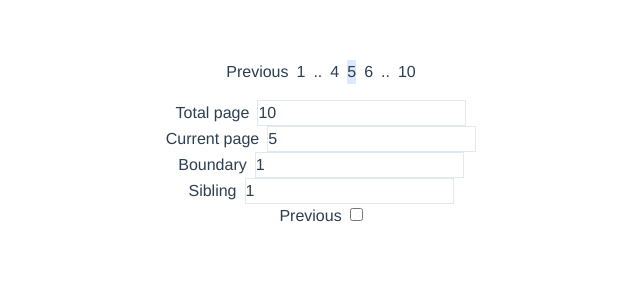
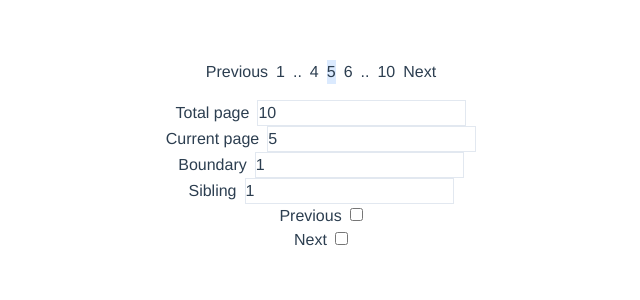
Before and after one commit to khoufstudio/vue-simple-pagination, a Vue app: page / in a window 1280 px wide. Shown: the top 300 px of the page, without its empty margins (319-959 px from the left). Built offline with nearby package versions, Linux system fonts and the light colour scheme.

Commit message:
add  button next

```diff
--- a/src/components/SimplePagination.vue
+++ b/src/components/SimplePagination.vue
@@ -6,6 +6,7 @@ const currentPage = ref<number>(5)
 const boundary = ref<number>(1)
 const sibling = ref<number>(1)
 const disablePrevious = ref<boolean>(true)
+const disableNext = ref<boolean>(true)
 
 const pagination = ref<Array<number>>([1,2])
 
@@ -46,7 +47,19 @@ function togglePrevious() {
 }
 
 function previousHandle() {
-  currentPage.value = currentPage.value - 1
+  if (currentPage.value > 0) {
+    currentPage.value = currentPage.value - 1
+  }
+}
+
+function toggleNext() {
+  disableNext.value = !disableNext.value
+}
+
+function nextHandle() {
+  if (currentPage.value < totalPage.value) {
+    currentPage.value = currentPage.value + 1
+  }
 }
 
 </script>
@@ -59,6 +72,7 @@ function previousHandle() {
         :class="[currentPage === x ? 'bg-blue-100' : '']"
       >{{ x === 0 ? '..' : x }}</button>
     </div>
+    <button @click="nextHandle" :disabled="disableNext">Next</button>
   </div>
 
   <!-- input container -->
@@ -87,11 +101,16 @@ function previousHandle() {
       <input class="border border-slate-200" type="number" v-model="sibling">
     </legend>
 
-    <!-- sibling -->
+    <!-- previous -->
     <legend>
       <label class="mr-2" for="sibling">Previous</label>
       <input type="checkbox" name="previous" @change="togglePrevious">
     </legend>
 
+    <!-- next -->
+    <legend>
+      <label class="mr-2" for="sibling">Next</label>
+      <input type="checkbox" name="previous" @change="toggleNext">
+    </legend>
   </div>
 </template>
```
